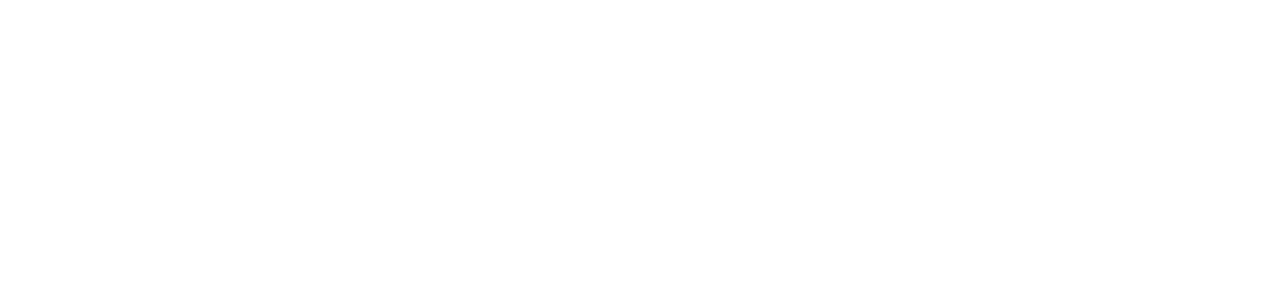
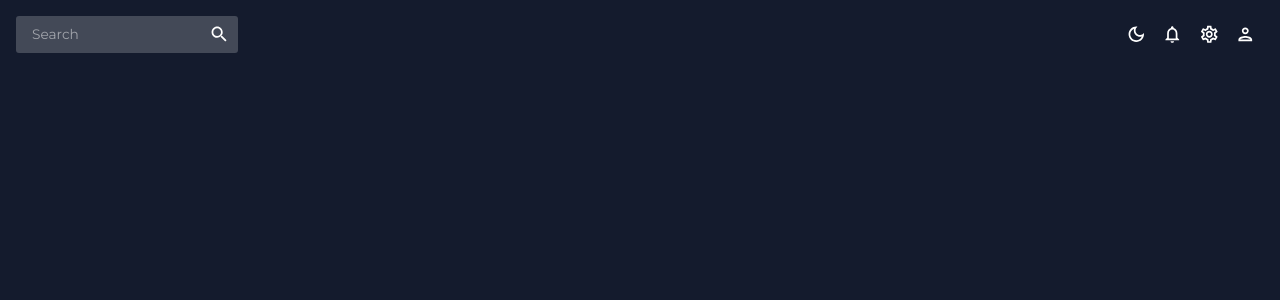
Before and after one commit to ryan-g13/admin-portal, a React (Create React App) app in the folder admin-portal/: page / in a window 1280 px wide. Shown: the top 300 px of the page. Built offline with nearby package versions, Linux system fonts and the light colour scheme.

Commit message:
Theme flushed out, added icons and MUI interactivity to the header component

```diff
--- a/admin-portal/src/App.js
+++ b/admin-portal/src/App.js
@@ -1,8 +1,20 @@
+import { ColorModeContext, useMode } from "./theme";
+import { CssBaseline, ThemeProvider } from "@mui/material";
+import Header from './scenes/global/Header';
+
 function App() {
+  const [theme, colorMode] = useMode();
   return (
-    <div className="app">
-
-    </div>
+    <ColorModeContext.Provider value={colorMode}>
+      <ThemeProvider theme={theme}>
+        <CssBaseline />
+        <div className="app">
+          <main className="content">
+            <Header />
+          </main>
+        </div>
+      </ThemeProvider>
+    </ColorModeContext.Provider>
   );
 }
 
--- a/admin-portal/src/index.css
+++ b/admin-portal/src/index.css
@@ -7,7 +7,7 @@
 .content {
   height: 100%;
   width: 100%;
-  font-family: 'Monterrat', sans-serif;
+  font-family: 'Montserrat', sans-serif;
 }
 
 .app {
--- /dev/null
+++ b/admin-portal/src/scenes/global/Header.jsx
@@ -0,0 +1,43 @@
+import {Box, IconButton, useTheme} from '@mui/material';
+import { useContext } from 'react';
+import { ColorModeContext, tokens } from '../../theme';
+import { InputBase } from '@mui/material';
+import LightModeOutlinedIcon from '@mui/icons-material/LightModeOutlined';
+import DarkModeOutlinedIcon from '@mui/icons-material/DarkModeOutlined';
+import NotificationsOutlinedIcon from '@mui/icons-material/NotificationsOutlined';
+import SettingsOutlinedIcon from '@mui/icons-material/SettingsOutlined';
+import PersonOutlinedIcon from '@mui/icons-material/PersonOutlined';
+import SearchIcon from '@mui/icons-material/Search';
+
+
+const Header = () => {
+    const theme = useTheme();
+    const colors = tokens(theme.palette.mode);
+    const colorMode = useContext(ColorModeContext);
+
+    return (
+    <Box display='flex' justifyContent='space-between' p={2}>
+        <Box display='flex' backgroundColor={colors.primary[400]} borderRadius='3px'>
+            <InputBase sx={{ ml: 2, flex: 1}} placeholder="Search"/>
+            <IconButton type="button" sx={{ p: 1 }}>
+                <SearchIcon/>
+            </IconButton>
+        </Box>
+
+        <Box display='flex'>
+            <IconButton onClick={colorMode.toggleColorMode}>
+                {theme.palette.mode === 'dark' ?
+                    <DarkModeOutlinedIcon/> :
+                    <LightModeOutlinedIcon/>
+                    }
+            </IconButton>
+            <IconButton><NotificationsOutlinedIcon/></IconButton>
+            <IconButton><SettingsOutlinedIcon/></IconButton>
+            <IconButton><PersonOutlinedIcon/></IconButton>
+
+        </Box>
+    </Box>
+    )
+}
+
+export default Header;
--- /dev/null
+++ b/admin-portal/src/theme.js
@@ -0,0 +1,213 @@
+import { createContext, useState, useMemo } from "react";
+import { createTheme } from '@mui/material/styles';
+
+// Color design tokens
+export const tokens = (mode) => ({
+    ...(mode === 'dark' ?
+    {
+        gray: {
+        100: "#e0e0e0",
+        200: "#c2c2c2",
+        300: "#a3a3a3",
+        400: "#858585",
+        500: "#666666",
+        600: "#525252",
+        700: "#3d3d3d",
+        800: "#292929",
+        900: "#141414"
+    },
+    primary: {
+        100: "#d0d1d5",
+        200: "#a1a4ab",
+        300: "#727681",
+        400: "#434957",
+        500: "#141b2d",
+        600: "#101624",
+        700: "#0c101b",
+        800: "#080b12",
+        900: "#040509"
+    },
+    greenAccent: {
+        100: "#dbf5ee",
+        200: "#b7ebde",
+        300: "#94e2cd",
+        400: "#70d8bd",
+        500: "#4cceac",
+        600: "#3da58a",
+        700: "#2e7c67",
+        800: "#1e5245",
+        900: "#0f2922"
+    },
+    redAccent: {
+        100: "#f8dcdb",
+        200: "#f1b9b7",
+        300: "#e99592",
+        400: "#e2726e",
+        500: "#db4f4a",
+        600: "#af3f3b",
+        700: "#832f2c",
+        800: "#58201e",
+        900: "#2c100f"
+    },
+    blueAccent: {
+        100: "#e1e2fe",
+        200: "#c3c6fd",
+        300: "#a4a9fc",
+        400: "#868dfb",
+        500: "#6870fa",
+        600: "#535ac8",
+        700: "#3e4396",
+        800: "#2a2d64",
+        900: "#151632"
+    },
+    } :
+    {
+        gray: {
+        100: "#141414",
+        200: "#292929",
+        300: "#3d3d3d",
+        400: "#525252",
+        500: "#666666",
+        600: "#858585",
+        700: "#a3a3a3",
+        800: "#c2c2c2",
+        900: "#e0e0e0",
+    },
+    primary: {
+        100: "#040509",
+        200: "#080b12",
+        300: "#0c101b",
+        400: "#f2f0f0",
+        500: "#141b2d",
+        600: "#434957",
+        700: "#727681",
+        800: "#a1a4ab",
+        900: "#d0d1d5",
+    },
+    greenAccent: {
+        100: "#0f2922",
+        200: "#1e5245",
+        300: "#2e7c67",
+        400: "#3da58a",
+        500: "#4cceac",
+        600: "#70d8bd",
+        700: "#94e2cd",
+        800: "#b7ebde",
+        900: "#dbf5ee",
+    },
+    redAccent: {
+        100: "#2c100f",
+        200: "#58201e",
+        300: "#832f2c",
+        400: "#af3f3b",
+        500: "#db4f4a",
+        600: "#e2726e",
+        700: "#e99592",
+        800: "#f1b9b7",
+        900: "#f8dcdb",
+    },
+    blueAccent: {
+        100: "#151632",
+        200: "#2a2d64",
+        300: "#3e4396",
+        400: "#535ac8",
+        500: "#6870fa",
+        600: "#868dfb",
+        700: "#a4a9fc",
+        800: "#c3c6fd",
+        900: "#e1e2fe",
+    },
+    }),
+});
+
+// mui theme settings
+export const themeSettings = (mode) => {
+    const colors = tokens(mode);
+
+    return {
+        palette: {
+            mode: mode,
+            ...(mode === 'dark' ?
+                {
+                    primary: {
+                        main: colors.primary[500],
+                    },
+                    secondary: {
+                        main: colors.greenAccent[500],
+                    },
+                    neutral: {
+                        dark: colors.gray[700],
+                        main: colors.gray[500],
+                        light: colors.gray[100],
+                    },
+                    background: {
+                        default: colors.primary[500],
+                    }
+
+                } : {
+                    primary: {
+                        main: colors.primary[100],
+                    },
+                    secondary: {
+                        main: colors.greenAccent[500],
+                    },
+                    neutral: {
+                        dark: colors.gray[700],
+                        main: colors.gray[500],
+                        light: colors.gray[100],
+                    },
+                    background: {
+                        default: "#fcfcfc",
+                    }
+                }),
+        },
+        typography: {
+            fontFamily: ["Montserrat", "sans-serif"].join(","),
+            fontSize: 12,
+            h1: {
+                fontFamily: ["Montserrat", "sans-serif"].join(","),
+                fontSize: 40,
+            },
+            h2: {
+                fontFamily: ["Montserrat", "sans-serif"].join(","),
+                fontSize: 32,
+            },
+            h3: {
+                fontFamily: ["Montserrat", "sans-serif"].join(","),
+                fontSize: 24,
+            },
+            h4: {
+                fontFamily: ["Montserrat", "sans-serif"].join(","),
+                fontSize: 20,
+            },
+            h5: {
+                fontFamily: ["Montserrat", "sans-serif"].join(","),
+                fontSize: 16,
+            },
+            h6: {
+                fontFamily: ["Montserrat", "sans-serif"].join(","),
+                fontSize: 14,
+            },
+        },
+    };
+};
+
+// React context for color mode
+export const ColorModeContext = createContext({
+    toggleColorMode: () => {}
+});
+
+export const useMode = () => {
+    const [mode, setMode] = useState('dark');
+
+    const colorMode = useMemo(
+        () => ({
+            toggleColorMode: () =>
+                setMode((prev) => (prev === 'light' ? 'dark': 'light'))
+        }),[]
+    )
+
+    const theme = useMemo(() => createTheme(themeSettings(mode)), [mode]);
+
+    return [theme, colorMode]
+}
```
Also changed, not shown: admin-portal/package.json (+14 -1 lines), admin-portal/src/scenes/dashboard/index.jsx (added, +8 -0 lines), admin-portal/src/scenes/global/Sidebar.jsx (added, +8 -0 lines), 1 other file (tests, documents, lock files or other folders).
